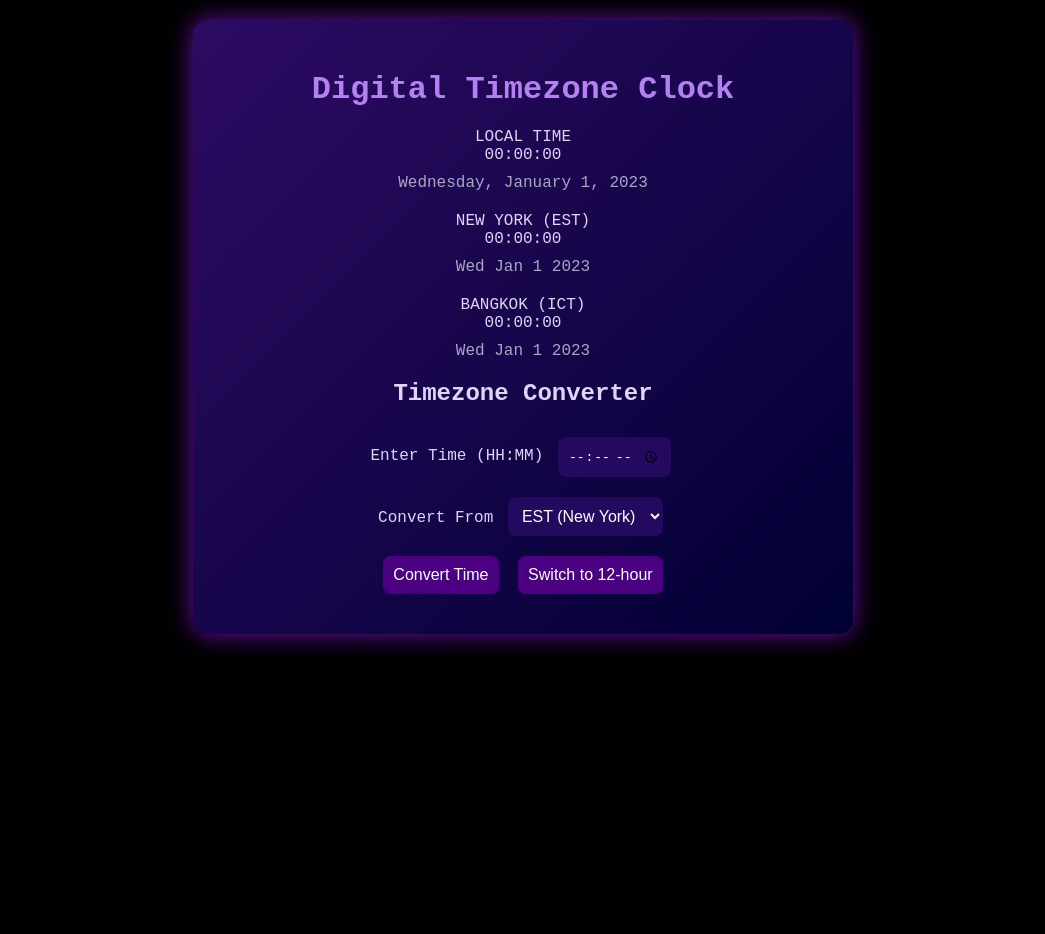
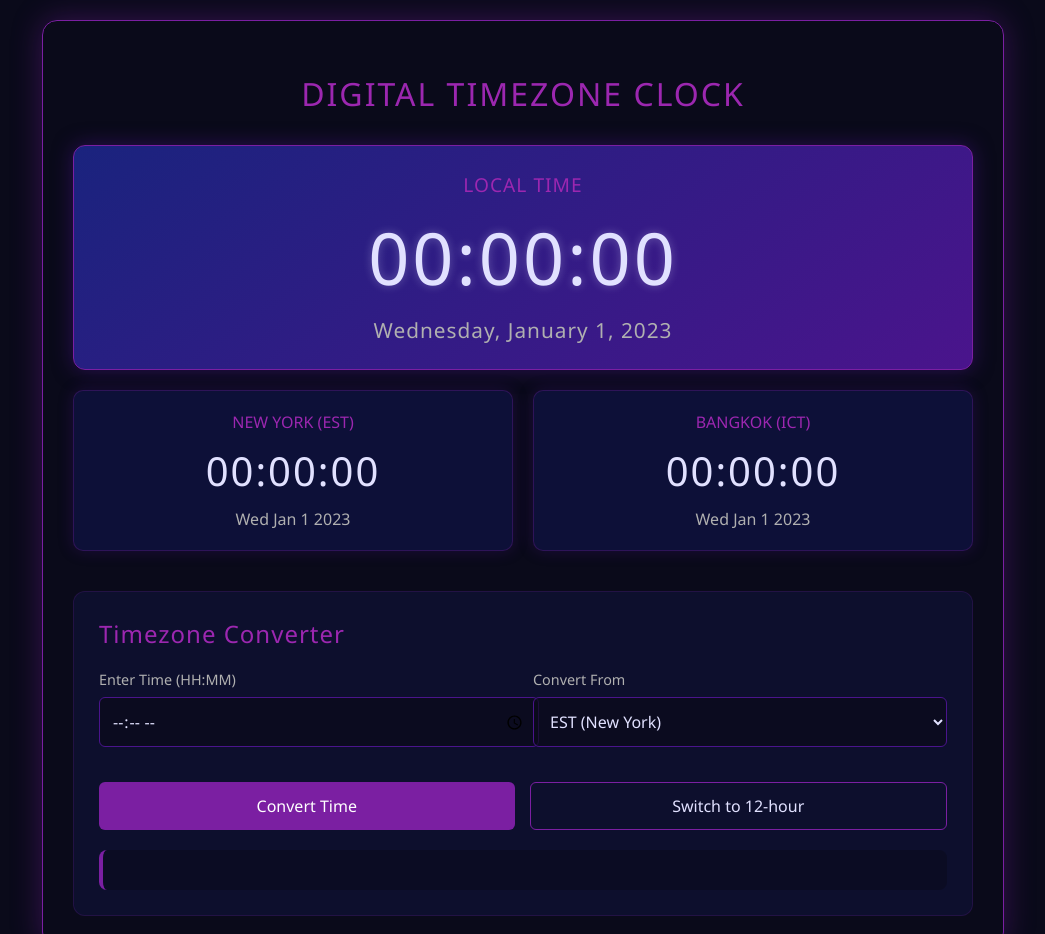
Before and after one commit to villainghosty23/Indochinadigitalclock, a plain HTML site: page index.html in a window 1280 px wide. Shown: the top 934 px of the page, without its empty margins (117-1162 px from the left). Before the commit the page ends 800 px from the top, so only its background shows below. Drawn offline with Linux system fonts and the light colour scheme.

Commit message:
Update style.css

```diff
--- a/style.css
+++ b/style.css
@@ -1,83 +1,214 @@
+:root {
+    --primary-dark: #0a0a1a;
+    --primary-blue: #1a237e;
+    --primary-purple: #4a148c;
+    --accent-purple: #7b1fa2;
+    --accent-light: #9c27b0;
+    --text-light: #e1e1ff;
+    --text-muted: #b0b0b0;
+}
+
 body {
-  background-color: #000;
-  font-family: 'Courier New', monospace;
-  color: #e0d4f7;
+    font-family: 'Orbitron', 'Segoe UI', sans-serif;
+    background-color: var(--primary-dark);
+    color: var(--text-light);
     margin: 0;
     padding: 20px;
+    min-height: 100vh;
     display: flex;
-  flex-direction: column;
+    justify-content: center;
     align-items: center;
 }
 
 .container {
-  background: linear-gradient(135deg, #2d0b63, #000033);
+    max-width: 900px;
+    width: 100%;
+    padding: 30px;
+    background-color: rgba(10, 10, 26, 0.9);
     border-radius: 15px;
-  padding: 30px;
-  box-shadow: 0 0 25px #6a0dad;
-  width: 90%;
-  max-width: 600px;
-  text-align: center;
+    box-shadow: 0 0 30px rgba(123, 31, 162, 0.4);
+    border: 1px solid var(--accent-purple);
 }
 
 h1 {
-  color: #b580f2;
+    color: var(--accent-light);
+    text-align: center;
+    margin-bottom: 30px;
+    font-weight: 400;
+    letter-spacing: 2px;
+    text-transform: uppercase;
+    font-size: 2rem;
+}
+
+.digital-clock {
+    margin-bottom: 40px;
+}
+
+.clock-display {
+    background: linear-gradient(145deg, var(--primary-blue), var(--primary-purple));
+    padding: 25px;
+    border-radius: 12px;
+    text-align: center;
+    margin-bottom: 20px;
+    box-shadow: 0 0 20px rgba(74, 20, 140, 0.5);
+    border: 1px solid var(--accent-purple);
+}
+
+.clock-display .time {
+    font-size: 4.5rem;
+    font-weight: 500;
+    letter-spacing: 3px;
+    margin: 10px 0;
+    text-shadow: 0 0 10px rgba(225, 225, 255, 0.3);
+}
+
+.clock-display .date {
+    font-size: 1.3rem;
+    color: var(--text-muted);
+    letter-spacing: 1px;
+}
+
+.clock-display .timezone {
+    font-size: 1.2rem;
+    color: var(--accent-light);
+    letter-spacing: 1px;
+    text-transform: uppercase;
+}
+
+.world-clocks {
+    display: flex;
+    justify-content: space-between;
+    gap: 20px;
+}
+
+.world-clock {
+    flex: 1;
+    background: rgba(26, 35, 126, 0.3);
+    padding: 20px;
+    border-radius: 10px;
+    text-align: center;
+    box-shadow: 0 0 15px rgba(74, 20, 140, 0.3);
+    border: 1px solid rgba(123, 31, 162, 0.3);
+}
+
+.world-clock .time {
+    font-size: 2.5rem;
+    font-weight: 400;
+    margin: 10px 0;
+    letter-spacing: 2px;
+}
+
+.world-clock .date {
+    font-size: 1rem;
+    color: var(--text-muted);
+}
+
+.world-clock .timezone {
+    font-size: 1rem;
+    color: var(--accent-light);
+    text-transform: uppercase;
+}
+
+.converter-container {
+    background: rgba(26, 35, 126, 0.2);
+    padding: 25px;
+    border-radius: 12px;
+    border: 1px solid rgba(123, 31, 162, 0.2);
+}
+
+.converter-container h2 {
+    color: var(--accent-light);
+    margin-top: 0;
+    font-weight: 400;
+    letter-spacing: 1px;
+}
+
+.converter-controls {
+    display: grid;
+    grid-template-columns: 1fr 1fr;
+    gap: 20px;
     margin-bottom: 20px;
 }
 
-.clock {
-  font-size: 2.5em;
-  color: #7f6bf4;
-  letter-spacing: 3px;
-  background: #000;
-  padding: 10px 20px;
-  margin: 10px auto;
-  border: 2px solid #6a0dad;
-  border-radius: 10px;
-  width: fit-content;
-  box-shadow: inset 0 0 10px #6a0dad;
+.input-group {
+    margin-bottom: 15px;
 }
 
-.zone-label {
-  color: #d1b3ff;
-  margin-top: 15px;
-  font-size: 1.1em;
+.input-group label {
+    display: block;
+    margin-bottom: 8px;
+    color: var(--text-muted);
+    font-size: 0.9rem;
 }
 
-.date {
-  color: #aaa6c3;
-  font-size: 1em;
-  margin: 10px 0 20px;
+.input-group input,
+.input-group select {
+    width: 100%;
+    padding: 12px;
+    background-color: rgba(10, 10, 26, 0.7);
+    border: 1px solid var(--primary-purple);
+    border-radius: 6px;
+    color: var(--text-light);
+    font-family: inherit;
+    font-size: 1rem;
 }
 
-.converter {
-  margin-top: 20px;
+.input-group input:focus,
+.input-group select:focus {
+    outline: none;
+    border-color: var(--accent-light);
+    box-shadow: 0 0 0 2px rgba(156, 39, 176, 0.3);
 }
 
-input[type="time"], select, button {
-  padding: 10px;
-  margin: 10px 5px;
-  border-radius: 8px;
-  border: none;
-  background-color: #240a5e;
-  color: white;
-  font-size: 1em;
+.button-group {
+    grid-column: span 2;
+    display: flex;
+    gap: 15px;
 }
 
-button {
-  background-color: #4b0082;
+.btn {
+    flex: 1;
+    padding: 12px;
+    background-color: var(--accent-purple);
+    color: white;
+    border: none;
+    border-radius: 6px;
+    font-family: inherit;
+    font-size: 1rem;
     cursor: pointer;
+    transition: all 0.3s ease;
 }
 
-button:hover {
-  background-color: #5d0dab;
+.btn:hover {
+    background-color: var(--accent-light);
+    transform: translateY(-2px);
 }
 
-.converted-time {
-  font-size: 1.2em;
-  margin-top: 15px;
-  color: #ffffff;
+.btn.secondary {
+    background-color: transparent;
+    border: 1px solid var(--accent-purple);
+    color: var(--text-light);
 }
 
-.toggle-btn {
-  margin-top: 20px;
+.btn.secondary:hover {
+    background-color: rgba(123, 31, 162, 0.2);
 }
+
+.conversion-result {
+    background-color: rgba(10, 10, 26, 0.5);
+    padding: 20px;
+    border-radius: 8px;
+    border-left: 4px solid var(--accent-purple);
+}
+
+.conversion-result div {
+    margin-bottom: 8px;
+}
+
+.conversion-result strong {
+    color: var(--accent-light);
+    font-weight: 500;
+}
+
+/* Add the Orbitron font for digital look */
+@import url('https://fonts.googleapis.com/css2?family=Orbitron:wght@400;500;700&display=swap');
```
Lines whose indentation alone changed are shown as unchanged.
